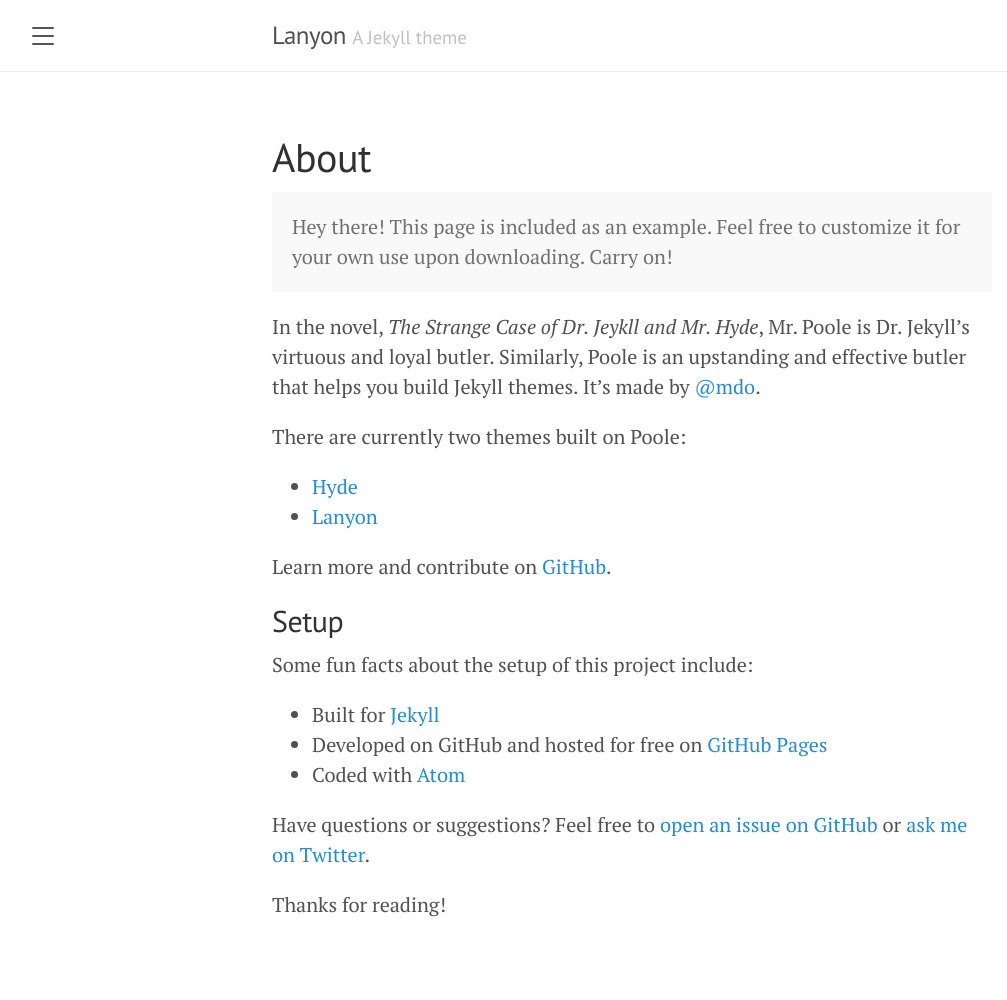
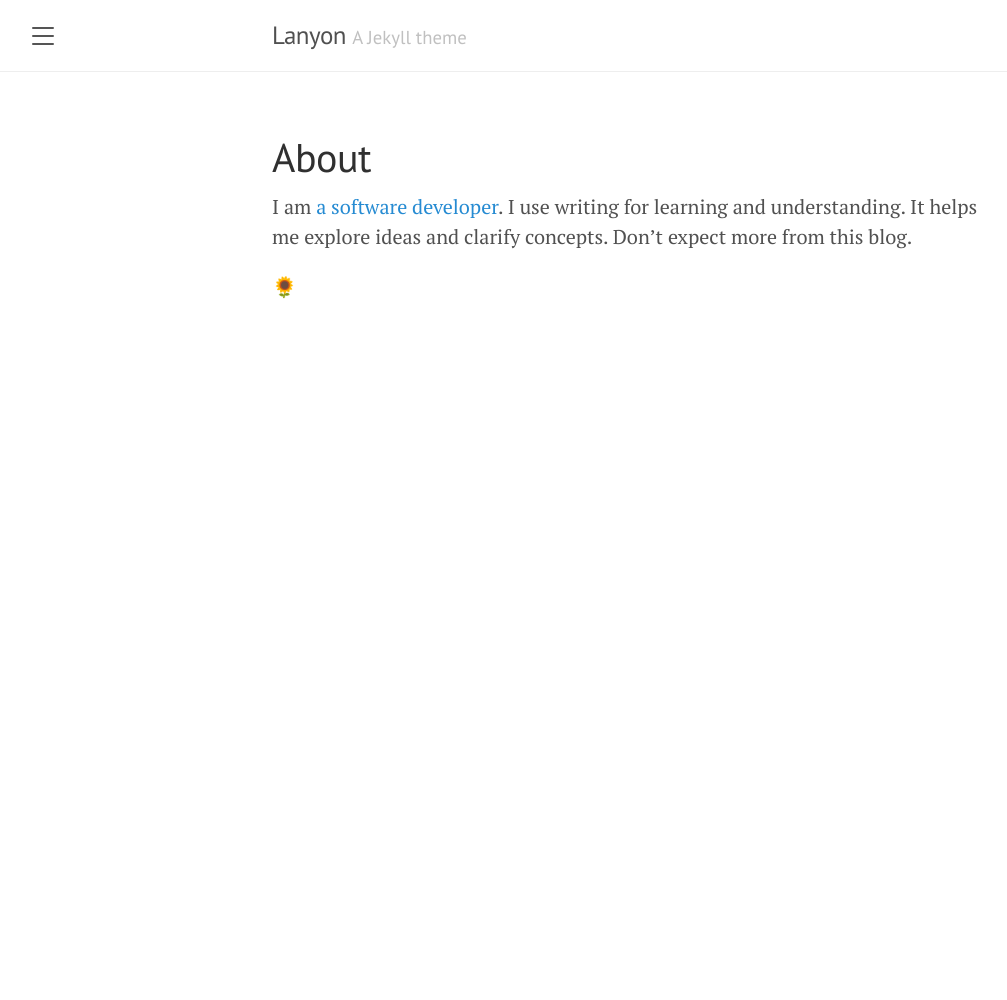
Before and after one commit to jonathan-scholbach/jonathan-scholbach.github.io, a Jekyll site: the page built from about.md, in a window 1280 px wide. Shown: the whole page, without its empty margins (8-1015 px from the left). Built offline with Jekyll 4.4.1, drawn with Linux system fonts in a browser that asks for light colours; after the commit the page ends 900 px from its top, so only the background shows below that.

Commit message:
add about.md

```diff
--- a/about.md
+++ b/about.md
@@ -3,27 +3,11 @@
 title: About
 ---
 
-<p class="message">
-  Hey there! This page is included as an example. Feel free to customize it for your own use upon downloading. Carry on!
-</p>
+I am [a software
+developer](https://github.com/jonathan-scholbach){:target="_blank"}. I use
+writing for learning and understanding. It helps me explore ideas and
+clarify concepts. Don't expect more from this blog.
 
-In the novel, *The Strange Case of Dr. Jeykll and Mr. Hyde*, Mr. Poole is Dr. Jekyll's virtuous and loyal butler. Similarly, Poole is an upstanding and effective butler that helps you build Jekyll themes. It's made by [@mdo](https://twitter.com/mdo).
-
-There are currently two themes built on Poole:
-
-* [Hyde](http://hyde.getpoole.com)
-* [Lanyon](http://lanyon.getpoole.com)
-
-Learn more and contribute on [GitHub](https://github.com/poole).
-
-## Setup
-
-Some fun facts about the setup of this project include:
-
-* Built for [Jekyll](https://jekyllrb.com)
-* Developed on GitHub and hosted for free on [GitHub Pages](https://pages.github.com)
-* Coded with [Atom](https://atom.io)
-
-Have questions or suggestions? Feel free to [open an issue on GitHub](https://github.com/poole/issues/new) or [ask me on Twitter](https://twitter.com/mdo).
-
-Thanks for reading!
+<div class="flowers">
+🌻
+</div>
```
